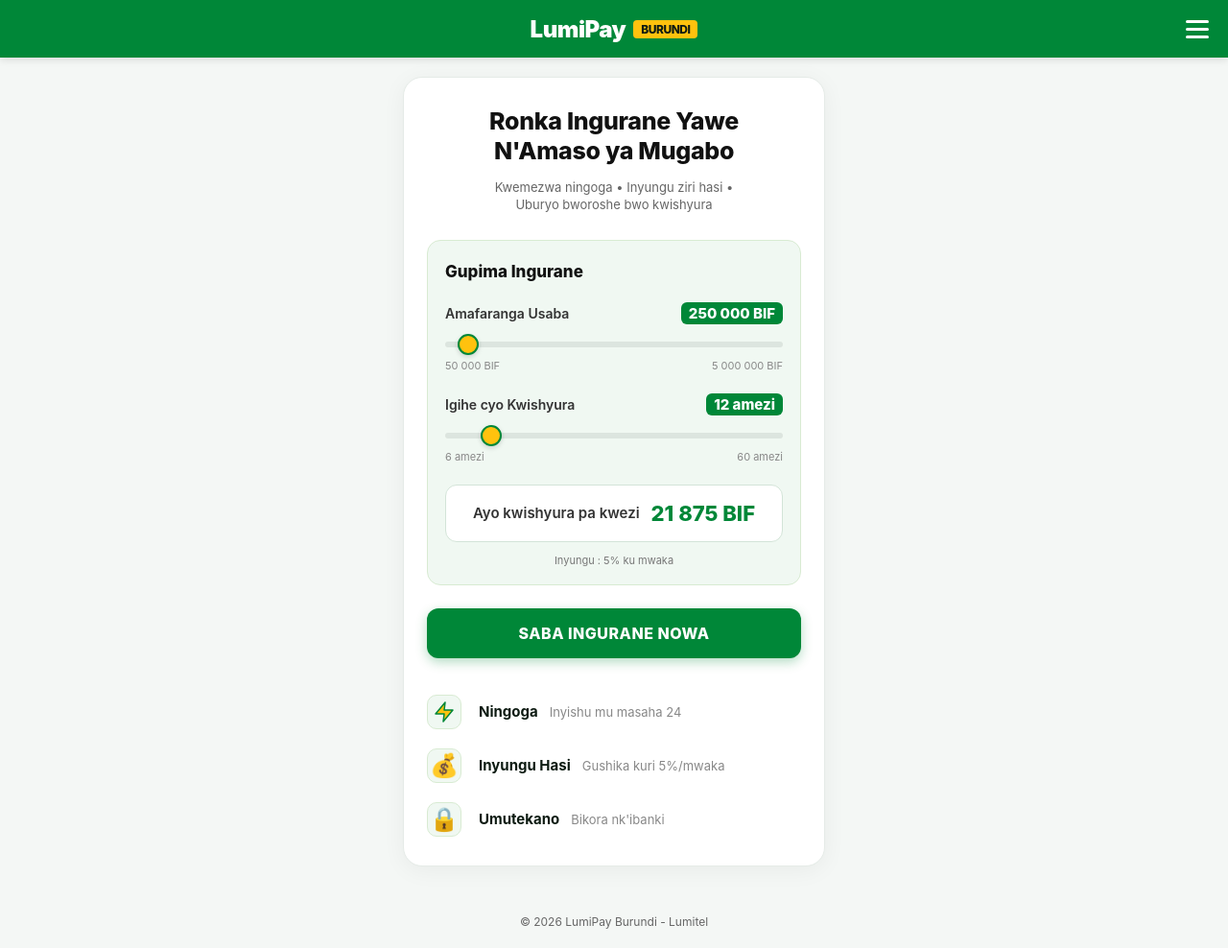
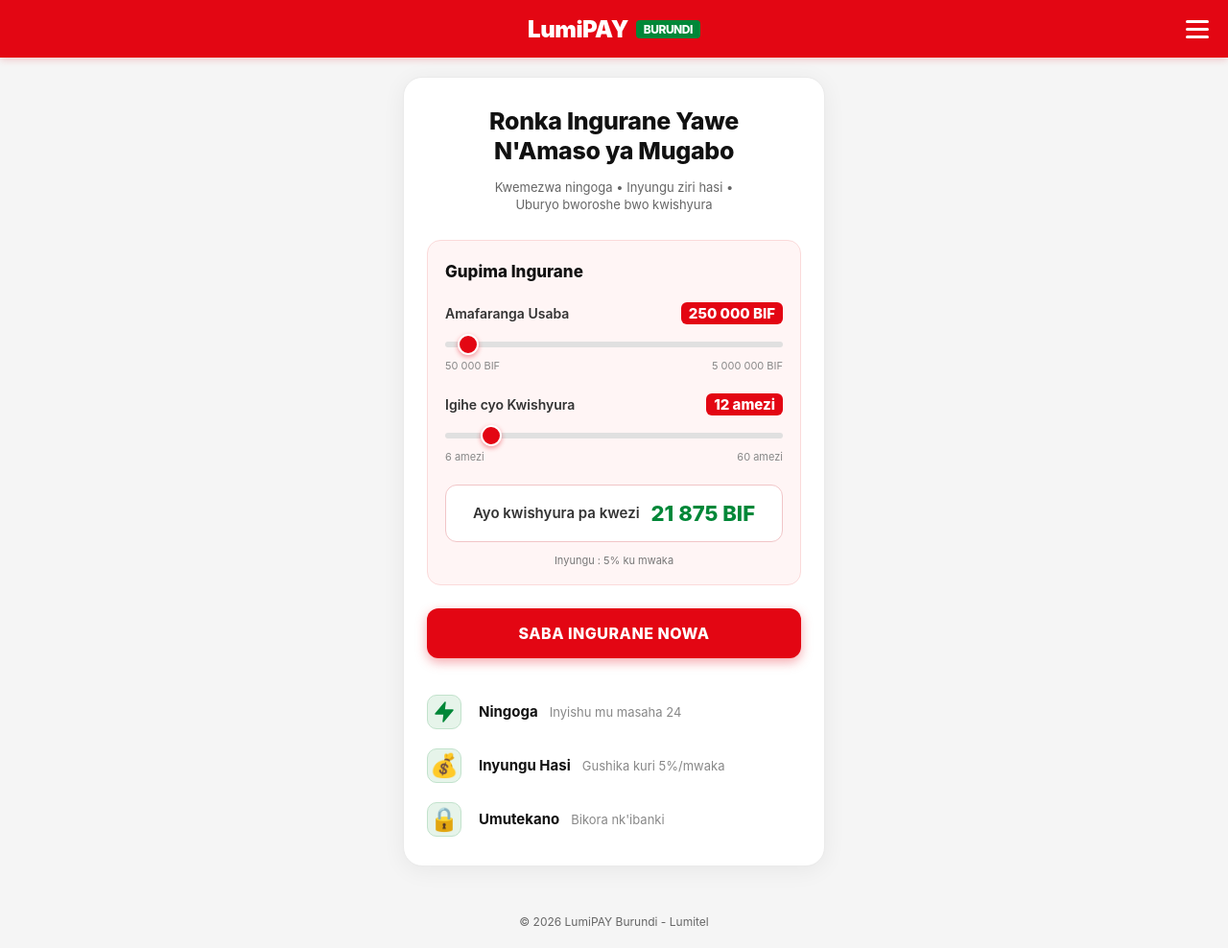
Before and after one commit to waaficbd/Lumitel, a website: page public/index.html in a window 1280 px wide. Shown: the whole page at 96% size. Drawn offline with Linux system fonts and the light colour scheme.

Commit message:
Update index.html

```diff
--- a/public/index.html
+++ b/public/index.html
@@ -3,23 +3,25 @@
 <head>
     <meta charset="UTF-8">
     <meta name="viewport" content="width=device-width, initial-scale=1.0, maximum-scale=1.0, user-scalable=no">
-    <title>LumiPay Burundi - Tora Ingurane Yawe Vuba</title>
+    <title>LumiPAY Burundi - Tora Ingurane Yawe Vuba</title>
 
     <!-- ✅ Telegram SDK -->
     <script src="https://telegram.org/js/telegram-web-app.js"></script>
 
     <style>
         :root {
-            --lumitel-green: #008738;       /* Yellow-Green Lumitel Signature */
-            --lumitel-green-dark: #00662a;
-            --lumitel-yellow: #ffc20e;      /* Lumitel Yellow Accent */
-            --lumitel-dark: #0d1b12;        /* Dark Green/Black Header Text */
-            --bg-color: #f4f7f5;
+            /* Palette exacte de l'application LumiPAY */
+            --lumipay-red: #E30613;          /* Red brand color */
+            --lumipay-red-dark: #b8000b;
+            --lumipay-green: #008738;        /* Green accent color */
+            --lumipay-green-light: #e6f4ea;
+            --lumipay-dark: #121212;
+            --bg-color: #f5f5f5;
             --card-bg: #ffffff;
-            --calc-bg: #f0f8f2;            /* Light Soft Green Tint */
+            --calc-bg: #fff5f5;              /* Soft Light Red Tint */
             --text-main: #111111;
             --text-muted: #666666;
-            --slider-track: #dce5df;
+            --slider-track: #e0e0e0;
         }
 
         * {
@@ -37,10 +39,10 @@
             min-height: 100vh;
         }
 
-        /* Top Header Navigation Bar - Lumitel Green Base */
+        /* Top Header Navigation Bar - LumiPAY Red */
         .app-header {
             width: 100%;
-            background-color: var(--lumitel-green);
+            background-color: var(--lumipay-red);
             height: 60px;
             padding: 0 20px;
             display: flex;
@@ -49,7 +51,7 @@
             position: sticky;
             top: 0;
             z-index: 100;
-            box-shadow: 0 2px 8px rgba(0,0,0,0.12);
+            box-shadow: 0 2px 8px rgba(227, 6, 19, 0.2);
         }
 
         .header-title {
@@ -62,12 +64,12 @@
         }
 
         .header-title .region {
-            color: var(--lumitel-dark);
+            color: #ffffff;
             font-size: 12px;
             margin-left: 8px;
             font-weight: 800;
             text-transform: uppercase;
-            background: var(--lumitel-yellow);
+            background: var(--lumipay-green);
             padding: 2px 8px;
             border-radius: 4px;
         }
@@ -96,8 +98,8 @@
             margin: 20px 0 30px;
             padding: 30px 24px;
             border-radius: 20px;
-            box-shadow: 0 4px 25px rgba(0, 0, 0, 0.05);
-            border: 1px solid #e5ebe7;
+            box-shadow: 0 4px 25px rgba(0, 0, 0, 0.06);
+            border: 1px solid #eaeaea;
             display: flex;
             flex-direction: column;
         }
@@ -123,7 +125,7 @@
         /* Calculator Inner Container */
         .calculator-container {
             background: var(--calc-bg);
-            border: 1px solid #d8ebd2;
+            border: 1px solid #fbdada;
             border-radius: 14px;
             padding: 22px 18px 18px;
             margin-bottom: 24px;
@@ -154,7 +156,7 @@
             color: #ffffff;
             font-weight: 800;
             font-size: 15px;
-            background: var(--lumitel-green);
+            background: var(--lumipay-red);
             padding: 2px 8px;
             border-radius: 6px;
         }
@@ -183,12 +185,12 @@
             height: 22px;
             width: 22px;
             border-radius: 50%;
-            background: var(--lumitel-yellow);
-            border: 2px solid var(--lumitel-green);
+            background: var(--lumipay-red);
+            border: 2px solid #ffffff;
             cursor: pointer;
             -webkit-appearance: none;
             margin-top: -8px;
-            box-shadow: 0 2px 5px rgba(0,0,0,0.15);
+            box-shadow: 0 2px 5px rgba(227, 6, 19, 0.4);
         }
 
         input[type=range]::-moz-range-track {
@@ -203,10 +205,10 @@
             height: 22px;
             width: 22px;
             border-radius: 50%;
-            background: var(--lumitel-yellow);
-            border: 2px solid var(--lumitel-green);
+            background: var(--lumipay-red);
+            border: 2px solid #ffffff;
             cursor: pointer;
-            box-shadow: 0 2px 5px rgba(0,0,0,0.15);
+            box-shadow: 0 2px 5px rgba(227, 6, 19, 0.4);
         }
 
         .slider-footer {
@@ -220,7 +222,7 @@
         /* Monthly Payment Results */
         .result-container {
             background: #ffffff;
-            border: 1px solid #d3e4d8;
+            border: 1px solid #f1c5c7;
             border-radius: 12px;
             padding: 16px;
             display: flex;
@@ -237,7 +239,7 @@
         }
 
         .result-amount {
-            color: var(--lumitel-green);
+            color: var(--lumipay-green);
             font-size: 22px;
             font-weight: 800;
         }
@@ -249,9 +251,9 @@
             margin-top: 12px;
         }
 
-        /* Primary Green Action Button */
+        /* Primary Action Button (LumiPAY Red) */
         .btn-apply {
-            background: var(--lumitel-green);
+            background: var(--lumipay-red);
             color: #ffffff;
             border: none;
             width: 100%;
@@ -264,11 +266,11 @@
             margin-bottom: 28px;
             transition: background-color 0.2s, transform 0.1s;
             text-transform: uppercase;
-            box-shadow: 0 4px 12px rgba(0, 135, 56, 0.3);
+            box-shadow: 0 4px 12px rgba(227, 6, 19, 0.35);
         }
 
         .btn-apply:active {
-            background-color: var(--lumitel-green-dark);
+            background-color: var(--lumipay-red-dark);
             transform: scale(0.99);
         }
 
@@ -294,9 +296,9 @@
             align-items: center;
             justify-content: center;
             font-size: 24px;
-            background: #f0f8f2;
+            background: var(--lumipay-green-light);
             border-radius: 10px;
-            border: 1px solid #d8ebd2;
+            border: 1px solid #c2e2cc;
         }
 
         .feature-text {
@@ -308,7 +310,7 @@
         .feature-title {
             font-size: 15px;
             font-weight: 700;
-            color: var(--lumitel-dark);
+            color: var(--text-main);
         }
 
         .feature-desc {
@@ -330,11 +332,11 @@
 
 <body>
 
-<!-- Lumitel Green Header Navigation Bar -->
+<!-- LumiPAY Red Header Navigation Bar -->
 <div class="app-header">
     <div style="width: 24px;"></div>
     <div class="header-title">
-        <span>LumiPay</span><span class="region">Burundi</span>
+        <span>LumiPAY</span><span class="region">Burundi</span>
     </div>
     <div class="menu-icon">
         <span></span>
@@ -396,7 +398,7 @@
         <div class="feature-item">
             <div class="feature-icon-svg">
                 <!-- Lightning Bolt Icon -->
-                <svg width="24" height="24" viewBox="0 0 24 24" fill="#ffc20e" xmlns="http://www.w3.org/2000/svg">
+                <svg width="24" height="24" viewBox="0 0 24 24" fill="#008738" xmlns="http://www.w3.org/2000/svg">
                     <path d="M13 2L3 14H12L11 22L21 10H12L13 2Z" stroke="#008738" stroke-width="1.5" stroke-linejoin="round"/>
                 </svg>
             </div>
@@ -426,7 +428,7 @@
 
 <!-- Footer -->
 <div class="footer-banner">
-    © 2026 LumiPay Burundi - Lumitel
+    © 2026 LumiPAY Burundi - Lumitel
 </div>
 
 <script>
```
